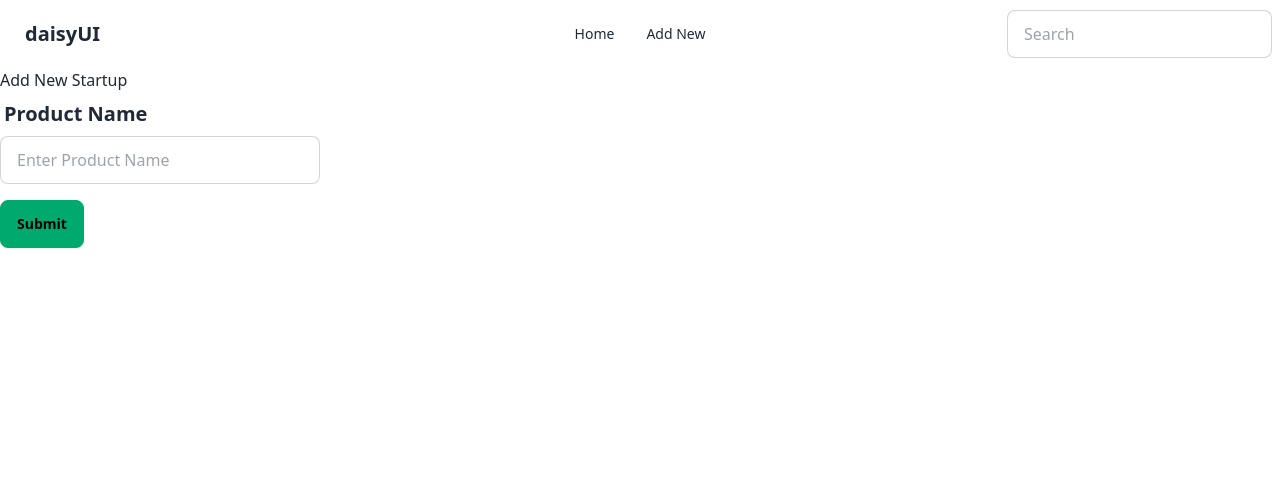
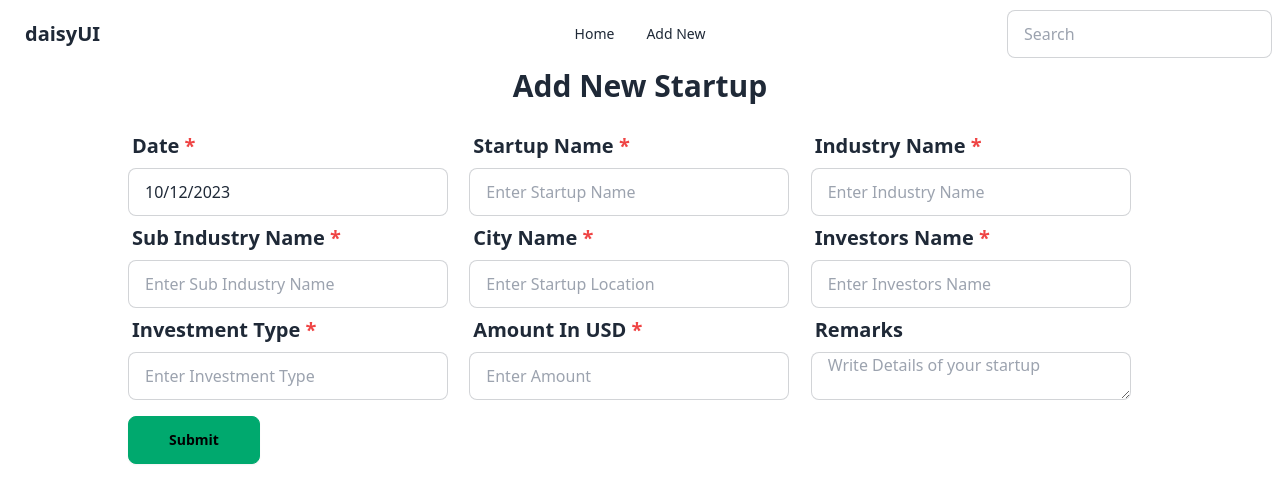
Before and after one commit to TH-Raju/project_startup_directory_f, a React (Vite) app: page /addstartup in a window 1280 px wide. Shown: the top 502 px of the page. Built offline with nearby package versions, Linux system fonts and the light colour scheme.

Commit message:
add startup page set

```diff
--- a/src/Pages/AddStartup/index.jsx
+++ b/src/Pages/AddStartup/index.jsx
@@ -4,26 +4,148 @@ import { useForm } from "react-hook-form";
 const AddStartup = () => {
   const { register, handleSubmit } = useForm();
   const onSubmit = (data) => console.log(data);
+
+  const date = new Date();
+  let day = date.getDate();
+  let month = date.getMonth() + 1;
+  let year = date.getFullYear();
+  let newDate = day + "/" + month + "/" + year;
+//   console.log(newDate);
   return (
-    <div>
-      <h1>Add New Startup</h1>
+    <div className="w-[80%] mx-auto">
+      <h1 className="text-center text-3xl font-bold mb-5">Add New Startup</h1>
       <form onSubmit={handleSubmit(onSubmit)}>
-       <div className="form-control w-full max-w-xs">
+        <div className="grid grid-cols-1 md:grid-cols-2 lg:grid-cols-3">
+          <div className="form-control w-full max-w-xs ">
             <label className="label">
               {" "}
-              <span className=" text-xl font-bold">Product Name</span>
+              <span className=" text-xl font-bold">Date <span className="text-red-500">*</span></span>
             </label>
             <input
               type="text"
-              placeholder="Enter Product Name"
-              {...register("name", {
-                required: "Name is Required",
+              value={newDate}
+              {...register("Date", {
+                required: "Date is Required",
               })}
               className="input input-bordered w-full max-w-xs"
             />
+          </div>
 
+          <div className="form-control w-full max-w-xs">
+            <label className="label">
+              {" "}
+              <span className=" text-xl font-bold">Startup Name <span className="text-red-500">*</span></span>
+            </label>
+            <input
+              type="text"
+              placeholder="Enter Startup Name"
+              {...register("StartupName", {
+                required: "Date is Required",
+              })}
+              className="input input-bordered w-full max-w-xs"
+            />
           </div>
-        <input type="submit" className="btn btn-success my-4" />
+
+          <div className="form-control w-full max-w-xs">
+            <label className="label">
+              {" "}
+              <span className=" text-xl font-bold">Industry Name <span className="text-red-500">*</span></span>
+            </label>
+            <input
+              type="text"
+              placeholder="Enter Industry Name"
+              {...register("IndustryVertical", {
+                required: "IndustryVertical is Required",
+              })}
+              className="input input-bordered w-full max-w-xs"
+            />
+          </div>
+
+          <div className="form-control w-full max-w-xs">
+            <label className="label">
+              {" "}
+              <span className=" text-xl font-bold">Sub Industry Name <span className="text-red-500">*</span></span>
+            </label>
+            <input
+              type="text"
+              placeholder="Enter Sub Industry Name"
+              {...register("SubVertical", {
+                required: "SubVertical is Required",
+              })}
+              className="input input-bordered w-full max-w-xs"
+            />
+          </div>
+          <div className="form-control w-full max-w-xs">
+            <label className="label">
+              {" "}
+              <span className=" text-xl font-bold">City Name <span className="text-red-500">*</span></span>
+            </label>
+            <input
+              type="text"
+              placeholder="Enter Startup Location"
+              {...register("CityLocation", {
+                required: "CityLocation is Required",
+              })}
+              className="input input-bordered w-full max-w-xs"
+            />
+          </div>
+          <div className="form-control w-full max-w-xs">
+            <label className="label">
+              {" "}
+              <span className=" text-xl font-bold">Investors Name <span className="text-red-500">*</span></span>
+            </label>
+            <input
+              type="text"
+              placeholder="Enter Investors Name"
+              {...register("InvestorsName", {
+                required: "InvestorsName is Required",
+              })}
+              className="input input-bordered w-full max-w-xs"
+            />
+          </div>
+          <div className="form-control w-full max-w-xs">
+            <label className="label">
+              {" "}
+              <span className=" text-xl font-bold">Investment Type <span className="text-red-500">*</span></span>
+            </label>
+            <input
+              type="text"
+              placeholder="Enter Investment Type"
+              {...register("InvestmentType", {
+                required: "InvestmentType is Required",
+              })}
+              className="input input-bordered w-full max-w-xs"
+            />
+          </div>
+          <div className="form-control w-full max-w-xs">
+            <label className="label">
+              {" "}
+              <span className=" text-xl font-bold">Amount In USD <span className="text-red-500">*</span></span>
+            </label>
+            <input
+              type="text"
+              placeholder="Enter Amount"
+              {...register("AmountInUSD", {
+                required: "AmountInUSD is Required",
+              })}
+              className="input input-bordered w-full max-w-xs"
+            />
+          </div>
+          <div className="form-control w-full max-w-xs">
+            <label className="label">
+              {" "}
+              <span className=" text-xl font-bold">Remarks </span>
+            </label>
+            <textarea
+              type="text"
+              placeholder="Write Details of your startup"
+              {...register("Remarks")}
+              className="input input-bordered w-full max-w-xs"
+            />
+          </div>
+        </div>
+
+        <input type="submit" className="btn btn-success my-4 px-10" />
       </form>
     </div>
   );
```
